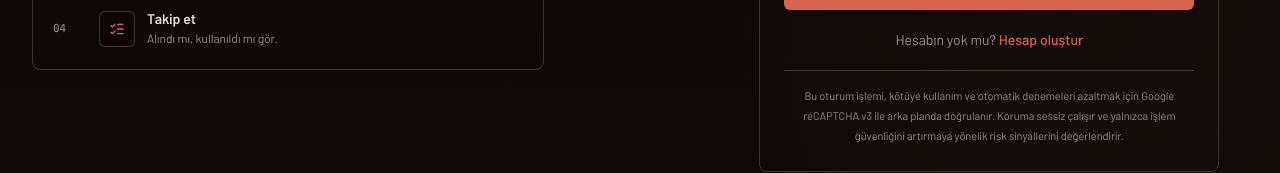
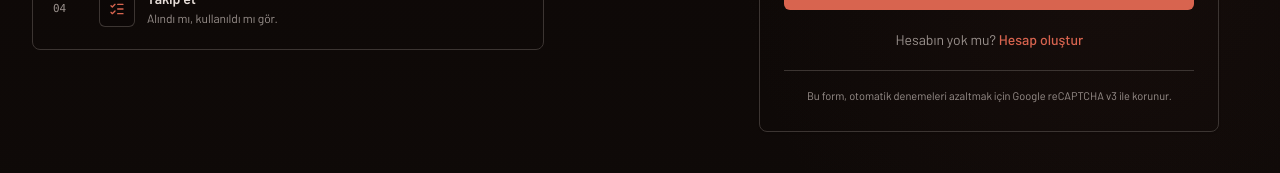
Before and after one commit to reqmdev/vultkey, a Next.js app: page /login in a window 1280 px wide. Shown: the part 689-862 px from the top of the page. Built offline with nearby package versions, Linux system fonts and the light colour scheme; no server answers.

Commit message:
Tighten reCAPTCHA notice copy

```diff
--- a/src/components/auth/bot-protection.tsx
+++ b/src/components/auth/bot-protection.tsx
@@ -151,7 +151,7 @@ export function RecaptchaNotice() {
 
   return (
     <p className="border-t border-border/70 pt-4 text-center text-[11px] leading-5 text-muted-foreground">
-      Bu oturum işlemi, kötüye kullanım ve otomatik denemeleri azaltmak için Google reCAPTCHA v3 ile arka planda doğrulanır. Koruma sessiz çalışır ve yalnızca işlem güvenliğini artırmaya yönelik risk sinyallerini değerlendirir.
+      Bu form, otomatik denemeleri azaltmak için Google reCAPTCHA v3 ile korunur.
     </p>
   );
 }
```
